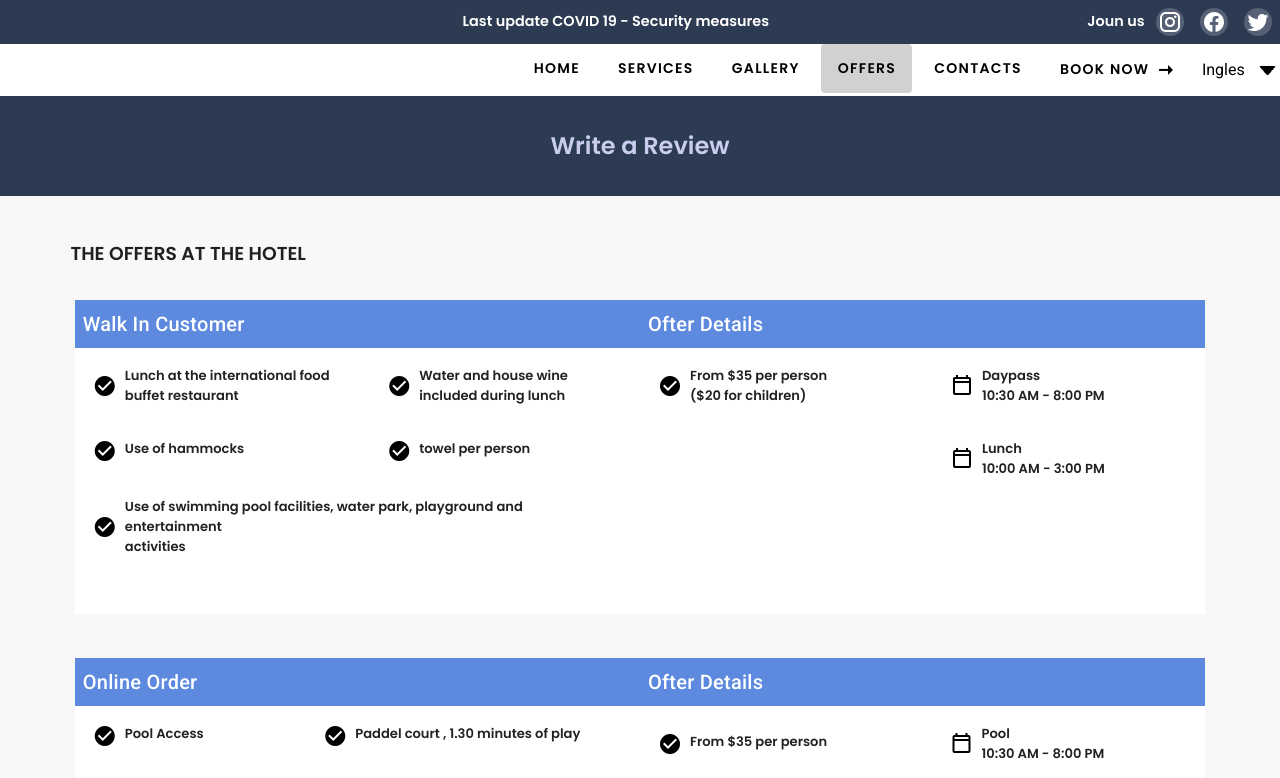
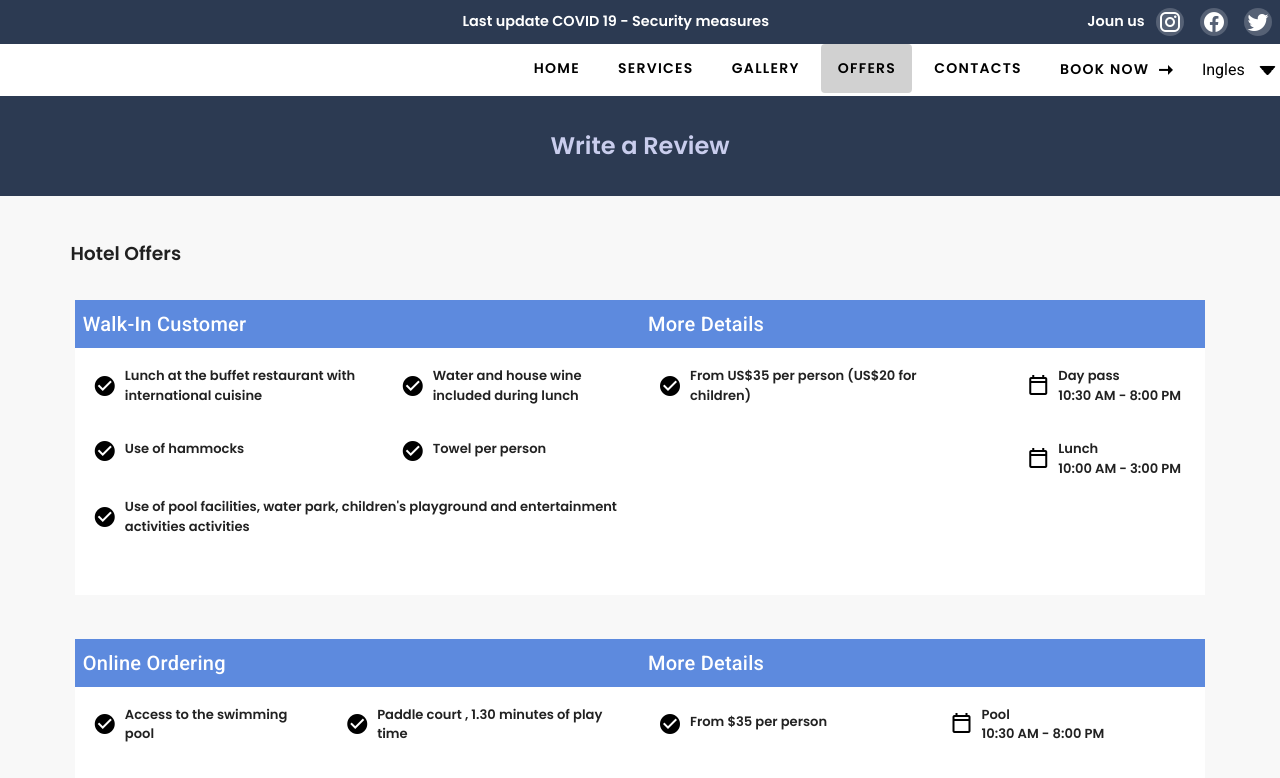
Before and after one commit to YojayDeHorta/Hotel-nacional-completo, a Vue app in the folder front/: page /offers in a window 1280 px wide. Shown: the top 778 px of the page. Built offline with nearby package versions, Linux system fonts and the light colour scheme; a web font is replaced by a local one; what vue-tel-input-vuetify would draw is missing.

Commit message:
Mejoras Traductor offer gallery

```diff
--- a/front/src/components/System_Gallery.vue
+++ b/front/src/components/System_Gallery.vue
@@ -4,7 +4,7 @@
             <v-toolbar color="transparent" elevation='0' style='background-color: #f8f8f8 !important;'>
                 <template>
                     <v-tabs show-arrows class='' v-model="tabs" style='display: flex;justify-content: center; '>
-                        <v-tab v-for="i in Tabs_Name" v-bind:key="i">
+                        <v-tab v-for="i in Tabs_Name">
                             <p class='name_tabs'>
                                 {{i.name}}
                             </p>
@@ -87,6 +87,7 @@ export default {
     data() {
         return {
             tabs: null,
+            i:0,
             text: 'Lorem ipsum dolor sit amet, consectetur adipiscing elit, sed do eiusmod tempor incididunt ut labore et dolore magna aliqua. Ut enim ad minim veniam, quis nostrud exercitation ullamco laboris nisi ut aliquip ex ea commodo consequat.',
             Tabs_Name: [{
                     name: "ALL"
@@ -107,6 +108,7 @@ export default {
                     name: "Pool"
                 }
             ],
+        /*
 
             ALL: [{
                     "title": "Jane Cooper",
@@ -139,7 +141,7 @@ export default {
                     "text": "Lorem Ipsum es simplemente el texto de relleno de las imprentas y archivos de texto 100",
                 }
             ]
-
+*/
         }
     }
 }
--- a/front/src/lang/translations/en.json
+++ b/front/src/lang/translations/en.json
@@ -59,6 +59,48 @@
 
 
 
+    "offers_title": "Write a Review",
+    "offers_subtitle": "Hotel Offers",
+    "offers_title_1": "Walk-In Customer",
+    "offers_table_1_1": "Lunch at the buffet restaurant with international cuisine",
+    "offers_table_1_2": "Use of hammocks",
+    "offers_table_1_3": "Water and house wine included during lunch",
+    "offers_table_1_4": "Towel per person",
+    "offers_table_1_5": "Use of pool facilities, water park, children's playground and entertainment activities activities",
+
+    "offers_title_2": "More Details",
+    "offers_table_2_1": "From US$35 per person (US$20 for children)",
+    "offers_table_2_2_1": "Day pass",
+    "offers_table_2_2_2": "10:30 AM - 8:00 PM",
+    "offers_table_2_3_1": "Lunch",
+    "offers_table_2_3_2": "10:00 AM - 3:00 PM",
+
+
+    "offers_title_3": "Online Ordering",
+    "offers_table_3_1": "Access to the swimming pool",
+    "offers_table_3_2": "Paddle court , 1.30 minutes of play time",
+    "offers_table_3_3": "Water and soft drinks",
+    "offers_table_3_4": "Pool towel",
+
+
+    "offers_title_4": "More Details",
+    "offers_table_4_1": "From $35 per person",
+    "offers_table_4_2_1": "Pool",
+    "offers_table_4_2_2": "10:30 AM - 8:00 PM",
+    "offers_table_4_3_1": "Paddle",
+    "offers_table_4_3_2": "10:00 AM - 8:00 PM",
+
+    "offer_btn": "Book Now",
+
+    "offers_faq": "FAQ",
+
+    "offers_faq_1": "Important Information",
+    "offers_faq_1_info": "It has been proven that a reader is distracted from the readable content of a page when looking at its layout. The point of using Lorem Ipsum is that it has a more or less normal distribution of letters, as opposed to using Content here, content here.",
+
+    "offers_faq_2": "Cancellations",
+    "offers_faq_2_info": "to look like readable English. Many desktop publishing packages and web page editors now use Lorem Ipsum as the default text model, and a search will uncover many web sites that are still in their infancy. Various versions have evolved over the years, sometimes by accident,",
+
+
 
 
 
--- a/front/src/lang/translations/es.json
+++ b/front/src/lang/translations/es.json
@@ -59,7 +59,47 @@
 
 
 
+    "offers_title": "ESCRIBE UNA RESEÑA",
+    "offers_subtitle": "Las Ofertas Del Hotel",
 
+    "offers_title_1": "Cliente Sin Cita Previa",
+    "offers_table_1_1": "Almuerzo en el restaurante buffet de comida internacional",
+    "offers_table_1_2": "Uso de hamacas",
+    "offers_table_1_3": "Agua y vino de la casa incluidos durante el almuerzo",
+    "offers_table_1_4": "Toalla por persona",
+    "offers_table_1_5": "Uso de las instalaciones de la piscina, el parque acuático, el parque infantil y las actividades de entretenimiento actividades",
+
+    "offers_title_2": "Más Detalles",
+    "offers_table_2_1": "Desde 35 dólares por persona (20 dólares para los niños)",
+    "offers_table_2_2_1": "Pase diario",
+    "offers_table_2_2_2": "10:30 AM - 8:00 PM",
+    "offers_table_2_3_1": "Almuerzo",
+    "offers_table_2_3_2": "10:00 AM - 3:00 PM",
+
+
+    "offers_title_3": "Pedido en Línea",
+    "offers_table_3_1": "Acceso a la piscina",
+    "offers_table_3_2": "Pista de pádel , 1.30 minutos de juego",
+    "offers_table_3_3": "Agua y refresco",
+    "offers_table_3_4": "Toalla para piscina",
+
+
+    "offers_title_4": "Más detalles",
+    "offers_table_4_1": "Desde 35 dólares por persona",
+    "offers_table_4_2_1": "Piscina",
+    "offers_table_4_2_2": "10:30 AM - 8:00 PM",
+    "offers_table_4_3_1": "Paleta",
+    "offers_table_4_3_2": "10:00 AM - 8:00 PM",
+
+    "offer_btn": "Reserva Ahora",
+
+    "offers_faq": "Preguntas Frecuentes",
+
+    "offers_faq_1": "Información Importante",
+    "offers_faq_1_info": "Está comprobado que un lector se distrae del contenido legible de una página cuando mira su diseño. El sentido de utilizar Lorem Ipsum es que tiene una distribución más o menos normal de las letras, a diferencia de utilizar Contenido aquí, contenido aquí",
+
+    "offers_faq_2": "Cancelaciones",
+    "offers_faq_2_info": "para que parezca un inglés legible. Muchos paquetes de autoedición y editores de páginas web utilizan ahora Lorem Ipsum como modelo de texto por defecto, y una búsqueda de descubrirá muchos sitios web que aún están en pañales. A lo largo de los años han evolucionado varias versiones, a veces por accidente,",
 
 
 
--- a/front/src/views/Gallery.vue
+++ b/front/src/views/Gallery.vue
@@ -10,7 +10,9 @@
             </div>
         </div><br>
         <div class='Marco_Secundario mt-5 mb-5'>
+
             <system_gallery />
+
         </div>
         <pie_pagina class='pie_pagina' />
     </div>
--- a/front/src/views/Offers.vue
+++ b/front/src/views/Offers.vue
@@ -2,15 +2,15 @@
     <div class='Marco_Secundario' fluid>
         <navbar_2 />
         <div class='contenedor_title'>
-            <h2 class='text-center'>Write a Review</h2>
+            <h2 class='text-center'>{{ $t('offers_title') }}</h2>
         </div>
         <br>
-        <h3 class='mt-5 mb-5' style='width: 89%;margin: auto;'>THE OFFERS AT THE HOTEL</h3>
+        <h3 class='mt-5 mb-5' style='width: 89%;margin: auto;'>{{ $t('offers_subtitle') }}</h3>
         <v-container class='table_1 mt-5 mb-5' style='' fluid>
             <v-row class='title_fondo' style='width: 90%;margin: auto;'>
                 <v-col class='column mb-5' cols='12' sm='6' lg='6' style='margin: 0;padding: 0'>
                     <h5 class='title'>
-                        Walk In Customer
+                        {{ $t('offers_title_1') }}
                     </h5>
                     <table class='mb-5' id='table_column_1'>
                         <tbody>
@@ -21,8 +21,7 @@
                                             mdi-check-circle
                                         </v-icon>
                                         <p>
-                                            Lunch at the international food
-                                            buffet restaurant
+                                              {{ $t('offers_table_1_1') }}
                                         </p>
                                     </h3>
                                 </td>
@@ -32,7 +31,7 @@
                                             mdi-check-circle
                                         </v-icon>
                                         <p>
-                                            Water and house wine included during lunch
+                                            {{ $t('offers_table_1_3') }}
                                         </p>
                                     </h3>
                                 </td>
@@ -44,7 +43,7 @@
                                             mdi-check-circle
                                         </v-icon>
                                         <p>
-                                            Use of hammocks
+                                             {{ $t('offers_table_1_2') }}
                                         </p>
                                     </h3>
                                 </td>
@@ -54,7 +53,7 @@
                                             mdi-check-circle
                                         </v-icon>
                                         <p>
-                                            towel per person
+                                            {{ $t('offers_table_1_4') }}
                                         </p>
                                     </h3>
                                 </td>
@@ -66,7 +65,7 @@
                                             mdi-check-circle
                                         </v-icon>
                                         <p>
-                                            Use of swimming pool facilities, water park, playground and entertainment <br> activities
+                                             {{ $t('offers_table_1_5') }}
                                         </p>
                                     </h3>
                                 </td>
@@ -76,7 +75,7 @@
                 </v-col> <br>
                 <v-col class='column mb-5' cols='12' sm='6' lg='6' style='margin: 0;padding: 0'>
                     <h5 class='title mt-5'>
-                        Ofter Details
+                   {{ $t('offers_title_2') }}
                     </h5>
                     <table class='mb-5' id='table_column_2'>
                         <tbody>
@@ -86,9 +85,8 @@
                                         <v-icon class='ico_check' color='black'>
                                             mdi-check-circle
                                         </v-icon>
-                                        <p>
-                                            From $35 per person <br>
-                                            ($20 for children)
+                                        <p style='width:70%'>
+                                            {{ $t('offers_table_2_1') }}
                                         </p>
                                     </h3>
                                 </td>
@@ -98,7 +96,7 @@
                                             mdi-calendar-blank-outline
                                         </v-icon>
                                         <p>
-                                            Daypass<br>
+                                            {{ $t('offers_table_2_2_1') }}<br>
                                             10:30 AM - 8:00 PM
                                         </p>
                                     </h3>
@@ -112,7 +110,7 @@
                                             mdi-calendar-blank-outline
                                         </v-icon>
                                         <p>
-                                            <strong>Lunch</strong> <br>
+                                            <strong>{{ $t('offers_table_2_3_1') }}</strong> <br>
                                             10:00 AM - 3:00 PM
                                         </p>
                                     </h3>
@@ -127,7 +125,7 @@
             <v-row class='title_fondo' style='width: 90%;margin: auto;'>
                 <v-col class='column mb-5' cols='12' sm='6' lg='6' style='margin: 0;padding: 0'>
                     <h5 class='title'>
-                        Online Order
+                        {{ $t('offers_title_3') }}
                     </h5>
                     <table class='mb-5' id='table_column_1'>
                         <tbody>
@@ -138,7 +136,9 @@
                                             mdi-check-circle
                                         </v-icon>
                                         <p>
-                                            Pool Access
+
+                                             {{ $t('offers_table_3_1') }}
+
                                         </p>
                                     </h3>
                                 </td>
@@ -148,7 +148,7 @@
                                             mdi-check-circle
                                         </v-icon>
                                         <p>
-                                            Paddel court , 1.30 minutes of play
+                                               {{ $t('offers_table_3_2') }}
                                         </p>
                                     </h3>
                                 </td>
@@ -160,7 +160,7 @@
                                             mdi-check-circle
                                         </v-icon>
                                         <p>
-                                            Water and soft drink
+                                            {{ $t('offers_table_3_3') }}
                                         </p>
                                     </h3>
                                 </td>
@@ -170,7 +170,10 @@
                                             mdi-check-circle
                                         </v-icon>
                                         <p>
+                                            {{ $t('offers_table_3_4') }}
+                                            <!--
                                             Pool Towel
+                                        -->
                                         </p>
                                     </h3>
                                 </td>
@@ -180,7 +183,7 @@
                 </v-col>
                 <v-col class='column mb-5' cols='12' sm='6' lg='6' style='margin: 0;padding: 0'>
                     <h5 class='title mt-5'>
-                        Ofter Details
+                         {{ $t('offers_title_4') }}
                     </h5>
                     <table class='mb-5' id='table_column_2'>
                         <tbody>
@@ -191,7 +194,7 @@
                                             mdi-check-circle
                                         </v-icon>
                                         <p>
-                                            From $35 per person <br>
+                                             {{ $t('offers_table_4_1') }} <br>
                                         </p>
                                     </h3>
                                 </td>
@@ -201,7 +204,7 @@
                                             mdi-calendar-blank-outline
                                         </v-icon>
                                         <p>
-                                            Pool<br>
+                                             {{ $t('offers_table_4_2_1') }}<br>
                                             10:30 AM - 8:00 PM
                                         </p>
                                     </h3>
@@ -215,7 +218,7 @@
                                             mdi-calendar-blank-outline
                                         </v-icon>
                                         <p>
-                                            <strong>Paddel</strong> <br>
+                                            <strong>{{ $t('offers_table_4_3_1') }}</strong> <br>
                                             10:00 AM - 8:00 PM
                                         </p>
                                     </h3>
@@ -227,7 +230,7 @@
             </v-row>
         </v-container>
         <div class='text-center'>
-            <v-btn class='btn_form' elevation="2" x-large style='background-color:#6c95e1 !important;color: white;'>Book Now
+            <v-btn class='btn_form' elevation="2" x-large style='background-color:#6c95e1 !important;color: white;'>{{ $t('offer_btn') }}
                 <v-icon class='ml-2'>
                     mdi-arrow-right-thin
                 </v-icon>
@@ -237,19 +240,19 @@
             <v-row style='width: 90%;margin: auto;'>
                 <div class='title_terminos' fluid>
                     <h6 class='title' style='padding: 0.5rem;width: 100%;'>
-                        FAQ
+                       {{ $t('offers_faq') }}
                     </h6>
                 </div>
                 <v-col cols='12' style='background-color: #ffffff;padding: 2.5rem'>
-                    <h3>Important Information</h3>
+                    <h3> {{ $t('offers_faq_1') }}</h3>
                     <p class='text-justify mt-3' style='font-size:1.2rem;'>
-                        Lorem ipsum dolor, sit amet consectetur adipisicing, elit. Deserunt officia repellendus, quo fugiat vitae. Expedita, maxime, voluptas fuga facere provident ea. Maiores itaque placeat, saepe facere necessitatibus natus, voluptatibus incidunt.
+                       {{ $t('offers_faq_1_info') }}
                     </p>
                 </v-col>
                 <v-col cols='12' style='background-color: #ffffff;padding: 2.5rem'>
-                    <h3>Cancellations</h3>
+                    <h3>{{ $t('offers_faq_2') }}</h3>
                     <p class='text-justify mt-3' style='font-size:1.2rem;'>
-                        Lorem ipsum dolor sit amet, consectetur adipisicing elit. Eaque quaerat facere deserunt suscipit quam soluta, laudantium omnis numquam, veritatis debitis recusandae, officia, quisquam molestiae libero cumque laborum itaque praesentium sit.
+                           {{ $t('offers_faq_2_info') }}
                     </p>
                 </v-col>
             </v-row>
```
